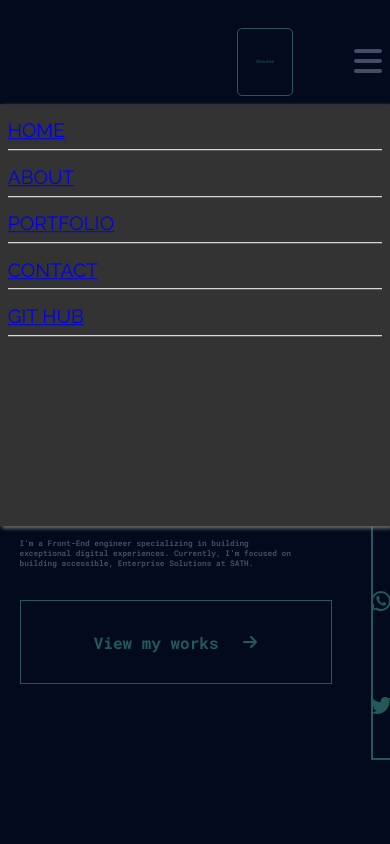
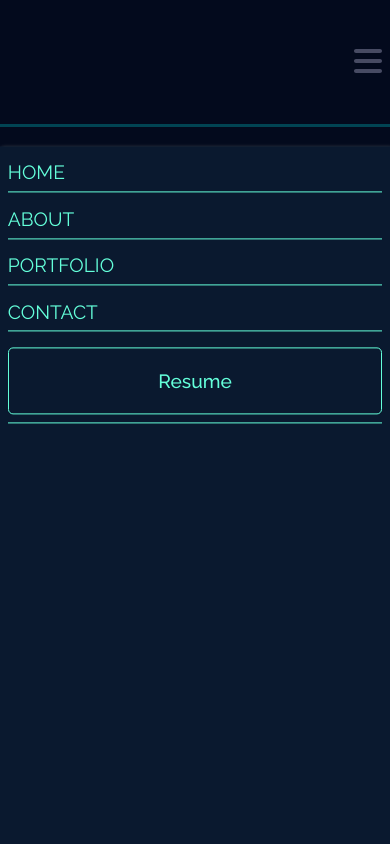
Before and after one commit to Rogue-codes/portfolio, a React (Create React App) app: page / in a window 390 px wide. Both pictures are taken after a click on the icon 368 px from the left and 61 px from the top of the page. Shown: the top 844 px of the page. Built offline with nearby package versions, Linux system fonts and the light colour scheme; a web font is replaced by a local one.

Commit message:
media query

```diff
--- a/src/component/Nav.jsx
+++ b/src/component/Nav.jsx
@@ -38,7 +38,7 @@ function Nav() {
       </div>
 
       <div className="right">
-        <a href="/daniel.pdf" download><button>Resume</button></a>
+        <a href="/daniel.pdf" download><button className='button'>Resume</button></a>
       </div>
 
         <span className="icon">
@@ -57,7 +57,7 @@ function Nav() {
             <a href="#abt" onClick = {()=> setShowMenu(false)}>ABOUT</a>
             <a href="#portfolio" onClick = {()=> setShowMenu(false)}>PORTFOLIO</a>
             <a href="#contact" onClick = {()=> setShowMenu(false)}>CONTACT</a>
-            <a href="https://github.com/Rogue-codes/" onClick = {()=> setShowMenu(false)}>GIT HUB</a>
+            <a href="/daniel.pdf" download><button className='button-mobile'>Resume</button></a>
           </animated.div>)
         }
     </nav>
--- a/src/index.scss
+++ b/src/index.scss
@@ -20,6 +20,9 @@ $headerColor:#444649;
 
 // social media icons
 .social{
+  @media (max-width:480px) {
+    display: none;
+  }
   width: 5%;
   height: 50vh;
   position: fixed;
@@ -91,6 +94,9 @@ main{
   align-items: flex-start;
   flex-direction: column;
   p{
+    @media (max-width:480px) {
+      font-size: 1.5rem;
+    }
     font-family: 'Roboto Mono', monospace;
     color: $textColor;
     width: 70%;
@@ -103,9 +109,10 @@ main{
   h1{
     @media (max-width:480px) {
       font-size: 1.5rem;
-      text-align: center;
+      // text-align: center;
       width: 100%;
       padding: 2%;
+      margin-left: 2%;
     }
     font-family: 'Roboto Flex', sans-serif;
     margin-left: 5%;
@@ -119,6 +126,13 @@ main{
     }
   }
   .shortDesc{
+    @media (max-width:480px) {
+      font-size: 1rem;
+      line-height: 30px;
+      width: 100%;
+      padding: 2%;
+      margin-left: 2%;
+    }
     font-family: 'Roboto Mono', monospace;
     color: $textColor;
     width: 70%;
@@ -131,6 +145,7 @@ main{
     @media (max-width:480px) {
       width: 80%;
       height: 10%;
+      border-radius: 5px;
     }
     font-family: 'Poppins', sans-serif;
     margin-top: 3%;
@@ -203,7 +218,11 @@ nav{
   .right{
     width: 15%;
   }
-  button{
+  .button{
+    @media (max-width:480px) {
+      font-size: 1.2rem;
+      display: none;
+    }
     width: 100%;
     height: 8vh;
     border: 1px solid $secondaryColor;
@@ -233,8 +252,8 @@ nav{
     }
     display: none;
     width: 100%;
-    height: 50vh;
-    background-color: #333;
+    height: 100vh;
+    background: #0a192f;
     position: absolute;
     box-shadow: 2px 2px 4px grey;
     margin-left: -2%;
@@ -244,7 +263,28 @@ nav{
       font-size: 1.2rem;
       margin: 2%;
       padding: 2% 0%;
-      border-bottom: 1px solid #fff;
+      color:$secondaryColor;
+      border-bottom: 1px solid $secondaryColor;
+      text-decoration: none;
+
+    .button-mobile{
+      @media (max-width:480px) {
+        font-size: 1.2rem;
+      }
+      width: 100%;
+      height: 8vh;
+      border: 1px solid $secondaryColor;
+      background: transparent;
+      color: $secondaryColor;
+      font-weight: 500;
+      border-radius: 5px;
+      font-size: 1.2vw;
+      transition: all .5s linear;
+      cursor: pointer;
+      &:hover{
+        background:#04c2c91f;
+      }
+    }
     }
   }
   .firstAimate{
@@ -310,6 +350,11 @@ nav{
         }
       }
       img{
+        @media (max-width:480px) {
+          margin-left: 0%;
+          margin-top: 0%;
+          background:none;
+        }
         width: 100%;
         height: 100%;
         object-fit: cover;
@@ -320,6 +365,9 @@ nav{
         background: #fff;
       }
       .shadow{
+        @media (max-width:480px) {
+          display: none;
+        }
         width: 300px;
         height: 300px;
         position: absolute;
@@ -332,7 +380,8 @@ nav{
     }
     .right{
       @media (max-width:480px) {
-        width: 100%;
+        width: 90%;
+        margin: auto;
         padding: 2%;
       }
       width: 50%;
@@ -348,7 +397,7 @@ nav{
       }
       p{
         @media (max-width:480px) {
-          font-size: 1rem;
+          font-size: 1.2rem;
         }
         font-size: 2vw;
         line-height: 150%;
@@ -363,7 +412,8 @@ nav{
 // Accordion page starts
 .accordion{
   @media (max-width:480px) {
-    width: 100%;
+    width: 90%;
+    margin:auto;
     padding: 2%;
   }
   width: 80%;
@@ -434,12 +484,24 @@ nav{
 
 // experience
 .experience {
+  @media (max-width:480px) {
+    width: 100%;
+    flex-direction: column;
+    overflow-x:scroll;
+    height: auto;
+  }
   width: 60%;
   margin: auto;
   height: 60vh;
   margin-top: 5%;
   display: flex;
   .expContainer{
+    @media (max-width:480px) {
+      flex-direction: row;
+      width: 100%;
+      height: auto;
+      overflow: scroll;
+    }
     width: 20%;
     height: 100%;
     display: flex;
@@ -448,6 +510,15 @@ nav{
     justify-content: center;
     gap: 10%;
     .expList{
+      @media (max-width:480px) {
+        font-size: .7rem;
+        width: 80vw !important;
+        padding: 0;
+        display: flex;
+        justify-content: center;
+        align-items: center;
+        text-align: center;
+      }
       font-size: 1vw;
       font-weight: 500;
       padding: 8% 5%;
@@ -476,6 +547,10 @@ nav{
     padding-left: 5%;
     gap: 8%;
     h1{
+      @media (max-width:480px) {
+        font-size: 1.2rem;
+        margin-top: 15%;
+      }
       font-size: 1.5vw;
       color: $textColor;
     }
@@ -483,11 +558,20 @@ nav{
       color: #64ffda;
     }
     .date{
+      @media (max-width:480px) {
+        font-size: 1rem;
+        margin-top: 5%;
+      }
       font-size: 1.2vw;
       color: #8892b0;
       font-weight: 900;
     }
     ul{
+      @media (max-width:480px) {
+        font-size: 1.2rem;
+        margin-top: 15%;
+        margin-left: 5%;
+      }
       font-size: 1.2vw;
       font-weight: 500;
       color: #8892b0;
@@ -902,29 +986,3 @@ nav{
     }
   }
 }
-.toggle{
-  width: 50px;
-  height: 25px;
-  border-radius: 20px;
-  border: 1px solid #000;
-  background-color: #fff;
-  position: fixed;
-  top: 10px;
-  right: 10px;
-  z-index: 999;
-  display: flex;
-  align-items: center;
-  justify-content: space-around;
-  .t-icon{
-    width: 15px;
-    height: 15px;
-  }
-  .t-button{
-    height: 20px;
-    width: 20px;
-    border-radius: 50%;
-    background-color: #999;
-    position: absolute;
-    left: 25px;
-  }
-}
```
